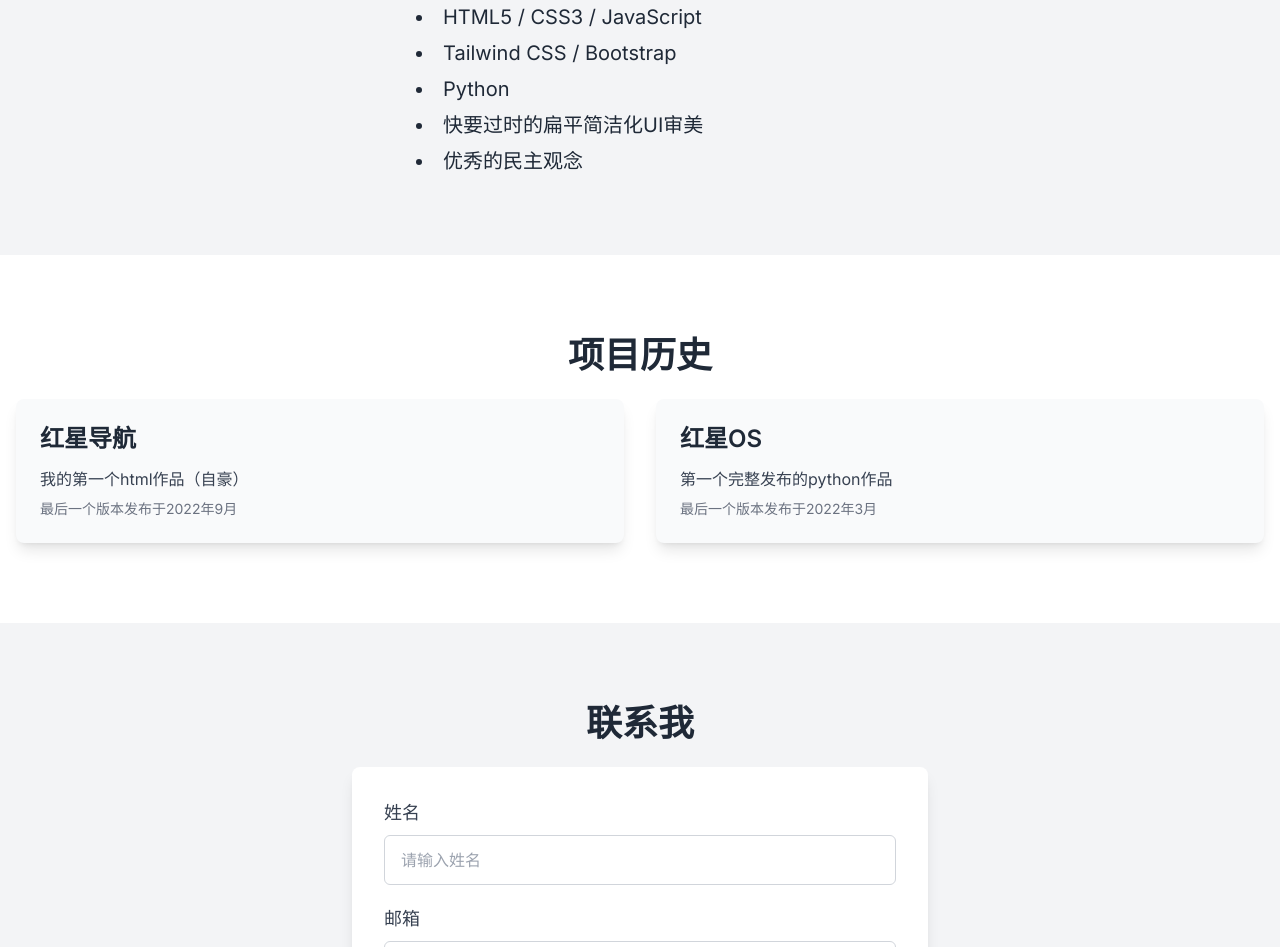
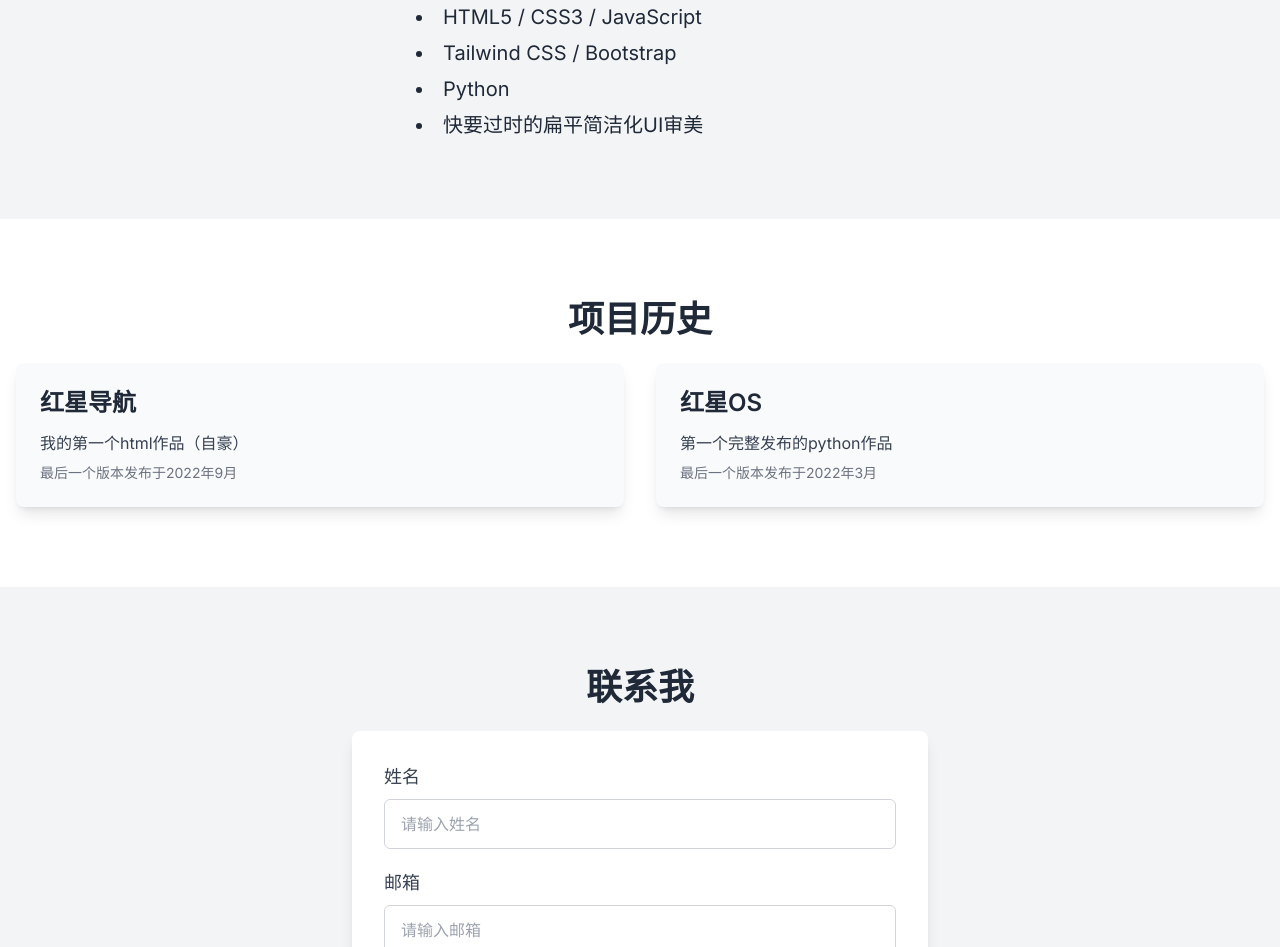
Before and after one commit to poop114514/aboutme, a plain HTML site: page index.html in a window 1280 px wide. Shown: the part 865-1812 px from the top of the page. Drawn offline with nearby package versions, Linux system fonts and the light colour scheme.

Commit message:
Update index.html

```diff
--- a/index.html
+++ b/index.html
@@ -83,7 +83,6 @@
                 <li>Tailwind CSS / Bootstrap</li>
                 <li>Python</li>
                 <li>快要过时的扁平简洁化UI审美</li>
-                <li>优秀的民主观念</li>
             </ul>
         </div>
     </section>
```
